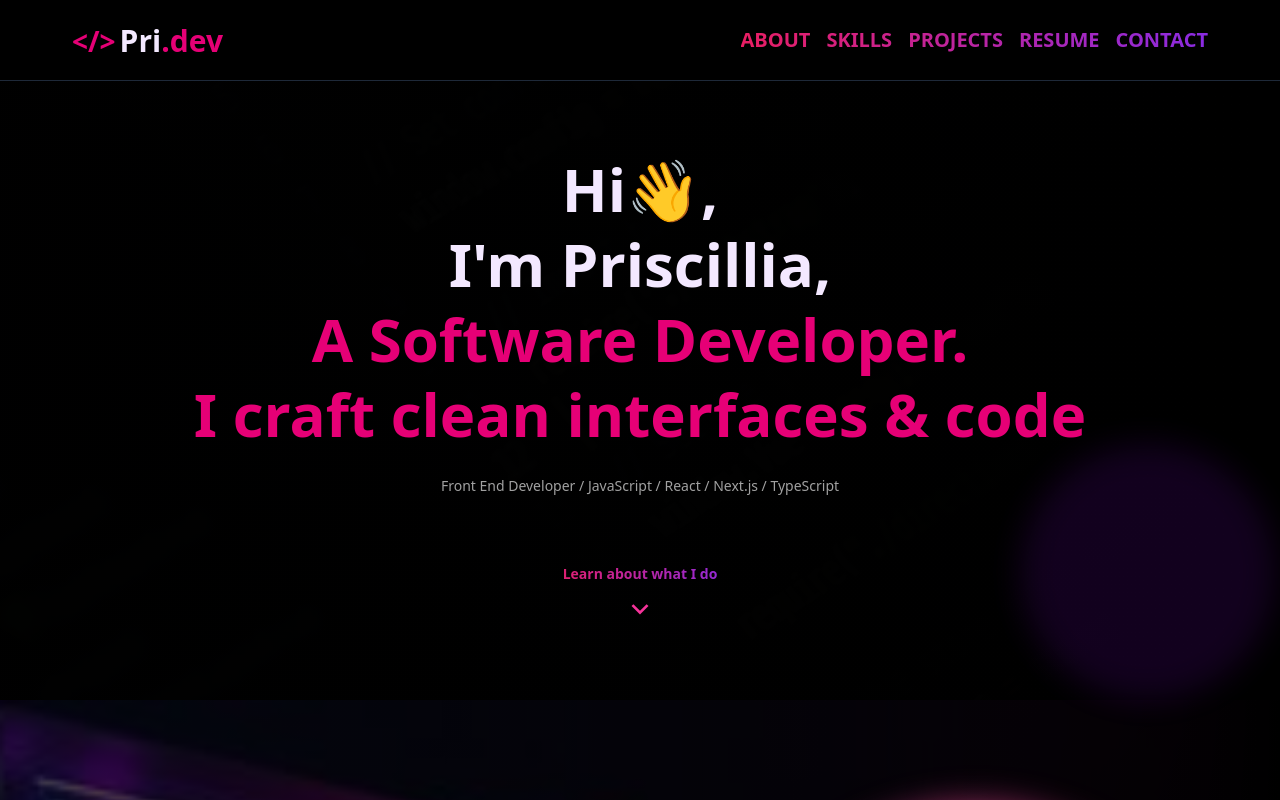
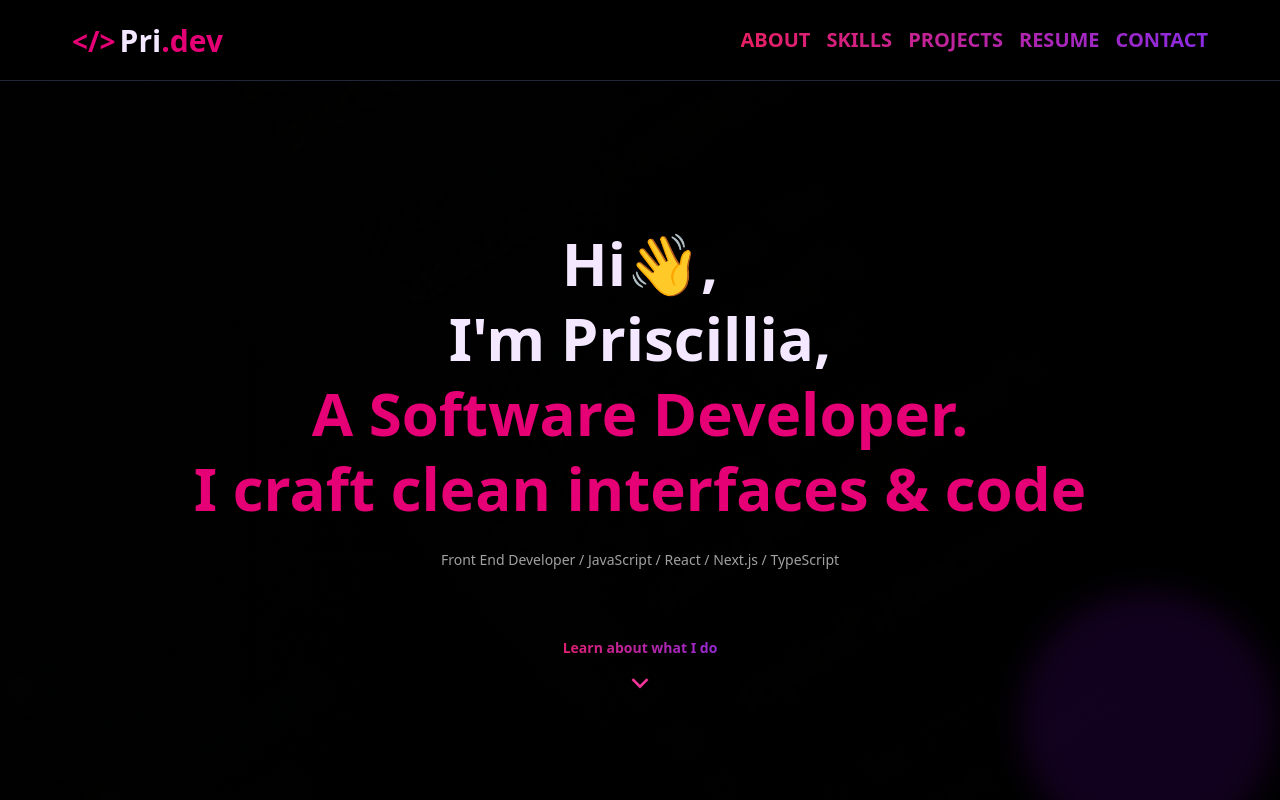
Before and after one commit to Fejiro-tech/my-portfolio, a React (Vite) app in the folder my-portfolio/: page / in a window 1280 px wide. Built offline with nearby package versions, Linux system fonts and the light colour scheme.

Commit message:
fixed header height

```diff
--- a/my-portfolio/src/components/Header.jsx
+++ b/my-portfolio/src/components/Header.jsx
@@ -35,7 +35,7 @@
   <div
   id="home"
   style={bgStyle}
-  className="flex items-center justify-center relative py-16"
+  className="flex items-center justify-center min-h-screen relative"
 >
   <div className="
       flex flex-col sm:flex-row
```
